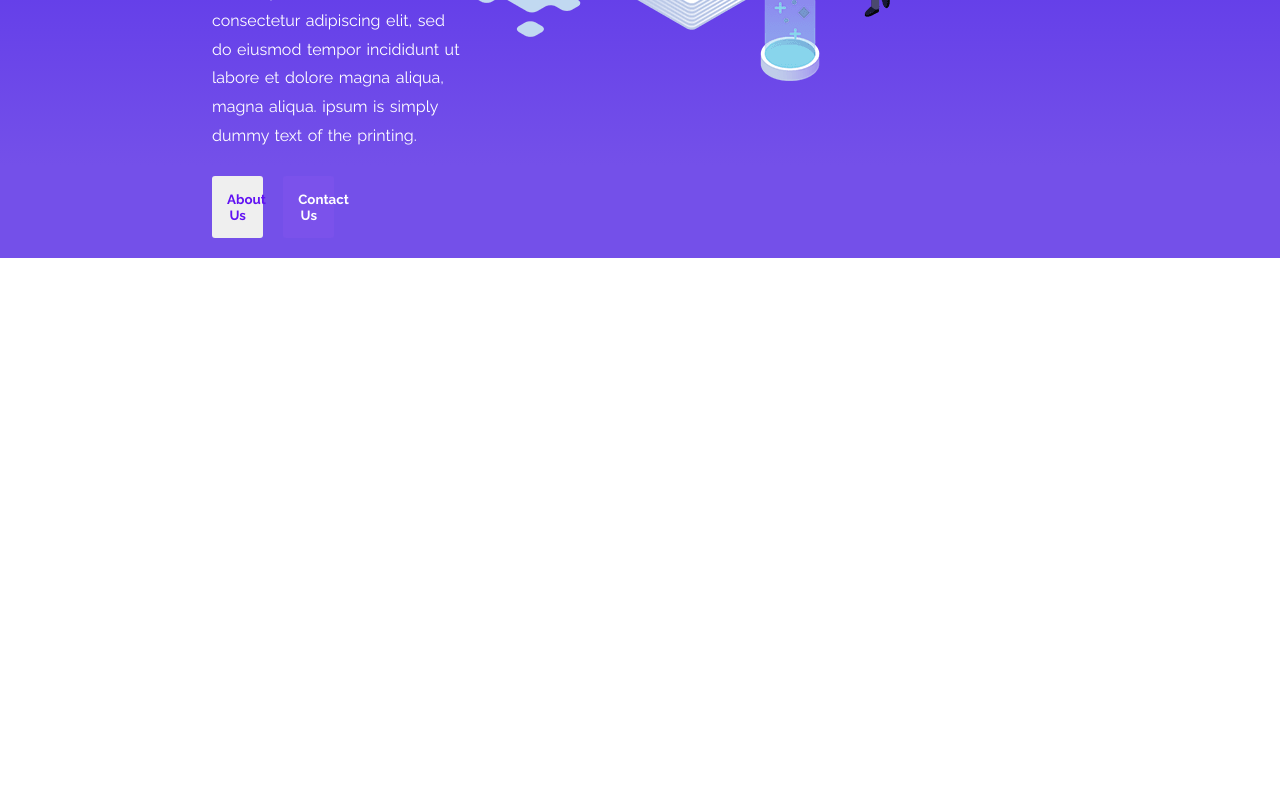
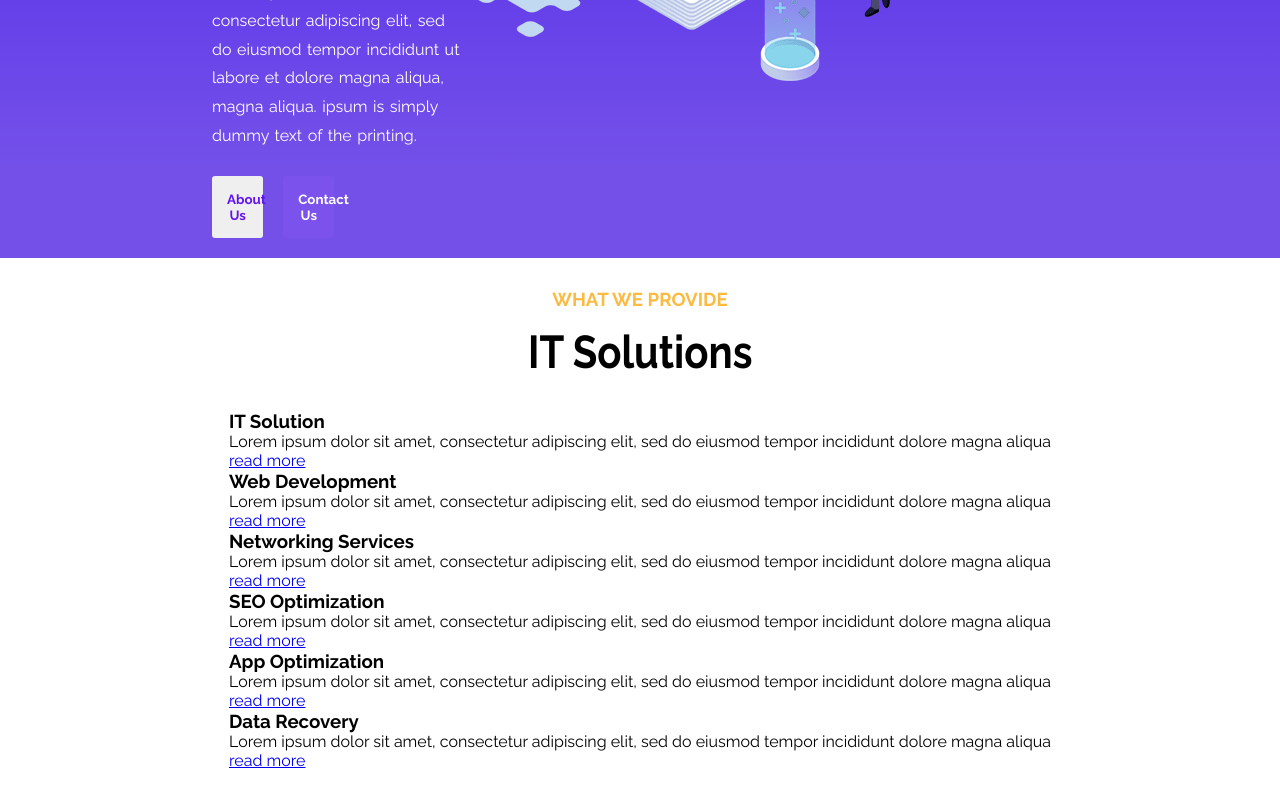
Before and after one commit to Trend20/F-12, a React (Create React App) app: page / in a window 1280 px wide. Shown: the part 674-1474 px from the top of the page. Before the commit the page ends 932 px from the top, so only its background shows below. Built offline with nearby package versions, Linux system fonts and the light colour scheme.

Commit message:
adding the service component

```diff
--- a/package.json
+++ b/package.json
@@ -9,6 +9,7 @@
     "axios": "^0.26.1",
     "react": "^17.0.2",
     "react-dom": "^17.0.2",
+    "react-icons": "^4.3.1",
     "react-router-dom": "^6.2.2",
     "react-scripts": "5.0.0",
     "web-vitals": "^2.1.4"
--- a/src/App.js
+++ b/src/App.js
@@ -1,10 +1,12 @@
 import './App.css';
 import Home from './components/Home/Home';
+import Services from './components/Services/Services';
 
 function App() {
   return (
     <div className="app">
       <Home />
+      <Services />
     </div>
   );
 }
--- /dev/null
+++ b/src/components/Services/Services.css
@@ -0,0 +1,30 @@
+.services {
+  display: flex;
+  flex-direction: column;
+  align-items: center;
+  justify-content: center;
+  width: 70%;
+  margin: auto;
+  padding: 30px;
+}
+
+.section-header {
+  display: flex;
+  flex-direction: column;
+  align-items: center;
+}
+
+.section-header h3 {
+  color: rgb(252, 186, 65);
+  text-transform: uppercase;
+}
+
+.section-header h1 {
+  text-transform: capitalize;
+  margin-top: 10px;
+  font-weight: 700;
+  font-size: 2.5rem;
+  margin-top: 20px;
+  transform: scaleY(1.15);
+  height: 80px;
+}
--- /dev/null
+++ b/src/components/Services/Services.js
@@ -0,0 +1,73 @@
+import React from 'react'
+import './Services.css';
+
+function Services() {
+  return (
+    <div className='services'>
+      <div className="section-header">
+        <h3>What we provide</h3>
+        <h1>IT solutions</h1>
+      </div>
+
+      <div className="services-container">
+
+        <div className="service">
+          <i class="flaticon-project-management"></i>
+          <h3>IT Solution</h3>
+          <p>
+            Lorem ipsum dolor sit amet, consectetur adipiscing elit, sed do eiusmod tempor incididunt dolore magna aliqua
+          </p>
+          <a href="#">read more</a>
+        </div>
+
+        <div className="service">
+          <i class="flaticon-project-management"></i>
+          <h3>Web Development</h3>
+          <p>
+            Lorem ipsum dolor sit amet, consectetur adipiscing elit, sed do eiusmod tempor incididunt dolore magna aliqua
+          </p>
+          <a href="#">read more</a>
+        </div>
+
+        <div className="service">
+          <i class="flaticon-project-management"></i>
+          <h3>Networking Services</h3>
+          <p>
+            Lorem ipsum dolor sit amet, consectetur adipiscing elit, sed do eiusmod tempor incididunt dolore magna aliqua
+          </p>
+          <a href="#">read more</a>
+        </div>
+
+        <div className="service">
+          <i class="flaticon-project-management"></i>
+          <h3>SEO Optimization</h3>
+          <p>
+            Lorem ipsum dolor sit amet, consectetur adipiscing elit, sed do eiusmod tempor incididunt dolore magna aliqua
+          </p>
+          <a href="#">read more</a>
+        </div>
+
+        <div className="service">
+          <i class="flaticon-project-management"></i>
+          <h3>App Optimization</h3>
+          <p>
+            Lorem ipsum dolor sit amet, consectetur adipiscing elit, sed do eiusmod tempor incididunt dolore magna aliqua
+          </p>
+          <a href="#">read more</a>
+        </div>
+
+        <div className="service">
+          <i class="flaticon-project-management"></i>
+          <h3>Data Recovery</h3>
+          <p>
+            Lorem ipsum dolor sit amet, consectetur adipiscing elit, sed do eiusmod tempor incididunt dolore magna aliqua
+          </p>
+          <a href="#">read more</a>
+        </div>
+
+      </div>
+    </div>
+  )
+}
+
+export default Services
```
Also changed, not shown: 1 other file (tests, documents, lock files or other folders).
